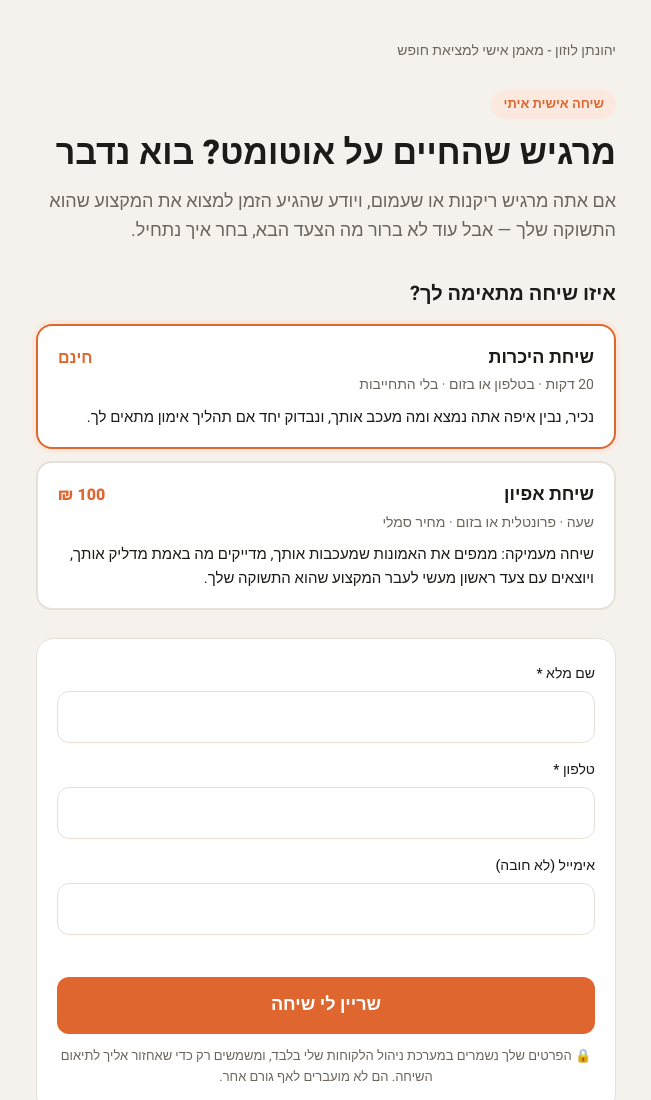
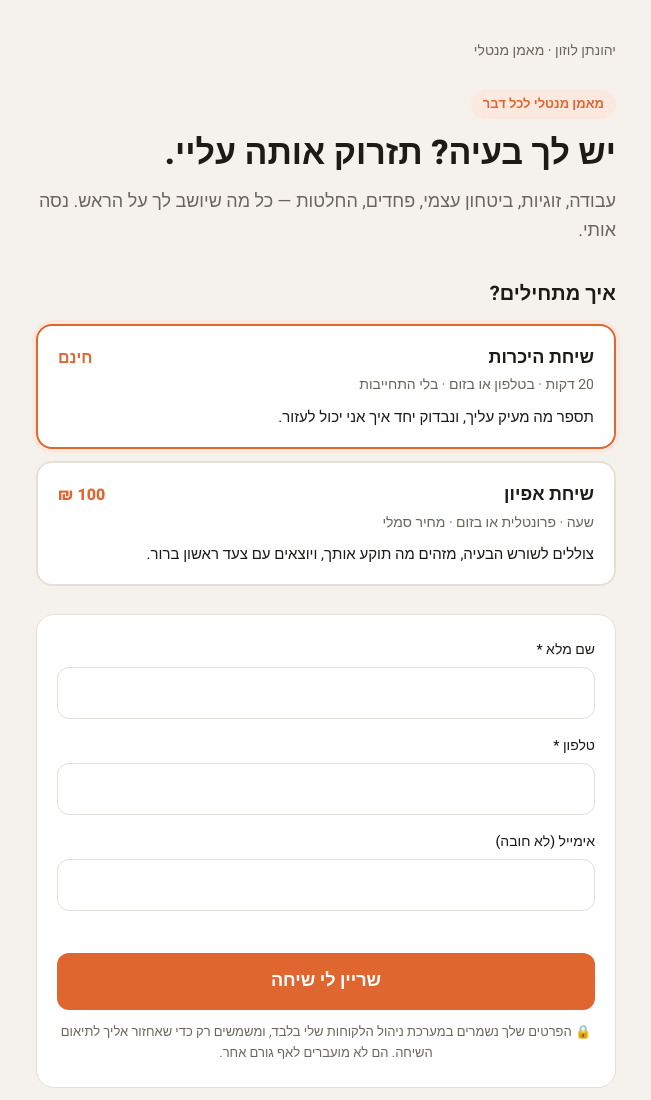
Before and after one commit to YehonatanLuzon/yehonatanluzon.github.io, a plain HTML site: page lecture/index.html in a window 1280 px wide. Shown: the top 1100 px of the page, without its empty margins (314-965 px from the left). Drawn offline with Linux system fonts and the light colour scheme.

Commit message:
Lecture page: sharp 'mental coach for any problem' message matching IG bio
Co-Authored-By: Claude Opus 5.5 <noreply@anthropic.com>
Claude-Session: https://claude.ai/code/session_01RWKvqcmqk7eyEKtPvZ1Qmp

```diff
--- a/lecture/index.html
+++ b/lecture/index.html
@@ -3,7 +3,7 @@
 <head>
 <meta charset="utf-8">
 <meta name="viewport" content="width=device-width, initial-scale=1">
-<title>יהונתן לוזון - מאמן אישי למציאת חופש | שריין שיחה</title>
+<title>יהונתן לוזון · מאמן מנטלי | שריין שיחה</title>
 <link rel="preconnect" href="https://fonts.googleapis.com">
 <link href="https://fonts.googleapis.com/css2?family=Heebo:wght@400;500;700;800&display=swap" rel="stylesheet">
 <style>
@@ -42,26 +42,26 @@
 </head>
 <body>
 <div class="wrap">
-  <div class="brand">יהונתן לוזון - מאמן אישי למציאת חופש</div>
+  <div class="brand">יהונתן לוזון · מאמן מנטלי</div>
 
   <div id="main">
-    <span class="tag">שיחה אישית איתי</span>
-    <h1>מרגיש שהחיים על אוטומט? בוא נדבר</h1>
-    <p class="lead">אם אתה מרגיש ריקנות או שעמום, ויודע שהגיע הזמן למצוא את המקצוע שהוא התשוקה שלך — אבל עוד לא ברור מה הצעד הבא, בחר איך נתחיל.</p>
+    <span class="tag">מאמן מנטלי לכל דבר</span>
+    <h1>יש לך בעיה? תזרוק אותה עליי.</h1>
+    <p class="lead">עבודה, זוגיות, ביטחון עצמי, פחדים, החלטות — כל מה שיושב לך על הראש. נסה אותי.</p>
 
-    <h2>איזו שיחה מתאימה לך?</h2>
+    <h2>איך מתחילים?</h2>
     <div class="options">
       <label class="opt">
         <input type="radio" name="call" value="free" checked>
         <div class="top"><span class="name">שיחת היכרות</span><span class="price">חינם</span></div>
         <div class="meta">20 דקות · בטלפון או בזום · בלי התחייבות</div>
-        <div class="desc">נכיר, נבין איפה אתה נמצא ומה מעכב אותך, ונבדוק יחד אם תהליך אימון מתאים לך.</div>
+        <div class="desc">תספר מה מעיק עליך, ונבדוק יחד איך אני יכול לעזור.</div>
       </label>
       <label class="opt">
         <input type="radio" name="call" value="afyun">
         <div class="top"><span class="name">שיחת אפיון</span><span class="price">100 ₪</span></div>
         <div class="meta">שעה · פרונטלית או בזום · מחיר סמלי</div>
-        <div class="desc">שיחה מעמיקה: ממפים את האמונות שמעכבות אותך, מדייקים מה באמת מדליק אותך, ויוצאים עם צעד ראשון מעשי לעבר המקצוע שהוא התשוקה שלך.</div>
+        <div class="desc">צוללים לשורש הבעיה, מזהים מה תוקע אותך, ויוצאים עם צעד ראשון ברור.</div>
       </label>
     </div>
 
```
